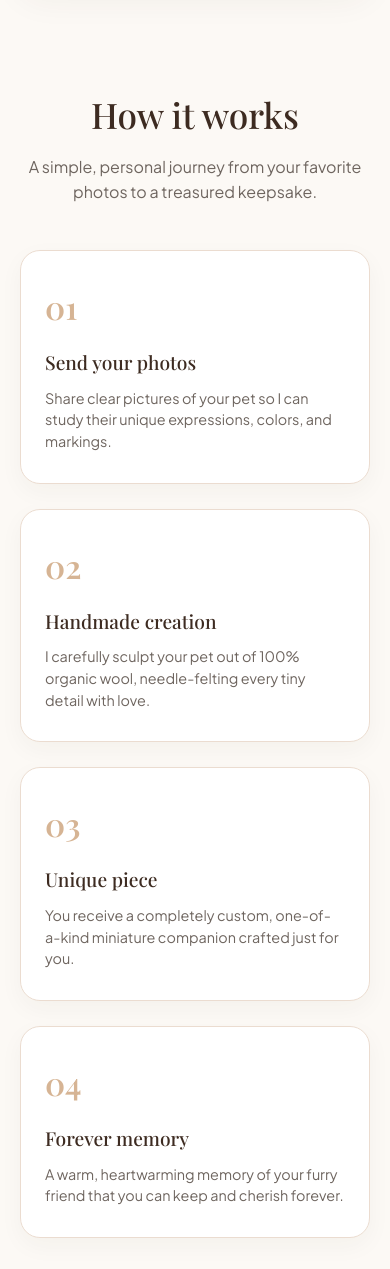
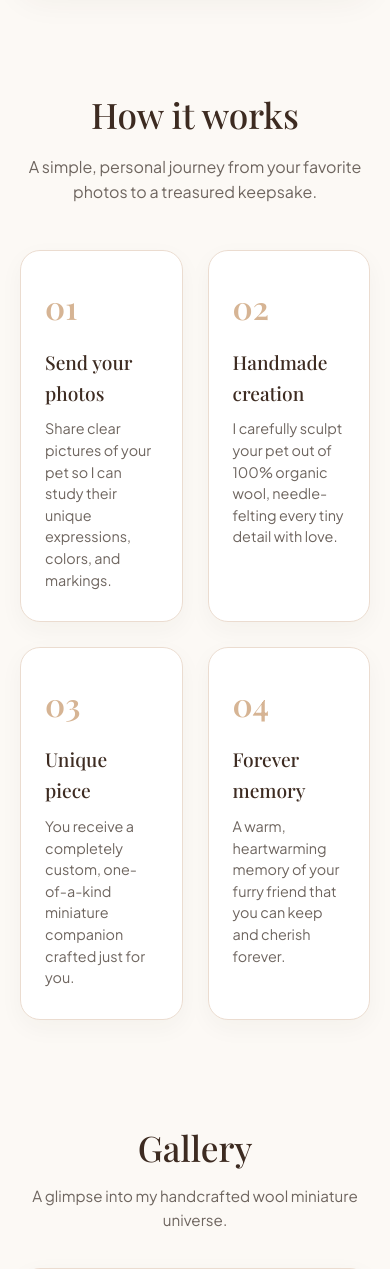
Before and after one commit to KristinaPuf/woolice-shop, a Flask app: page / in a window 390 px wide. Shown: the part 2107-3376 px from the top of the page. Run offline with Flask 3, Linux system fonts and the light colour scheme; some libraries are stand-ins or nearby versions; some web fonts are replaced.

Commit message:
update for mobile

```diff
--- a/templates/index.html
+++ b/templates/index.html
@@ -1386,6 +1386,13 @@ body > .card-badge,
   position: relative;
   z-index: 1;
 }
+
+/* Prilagođavanje za telefone - tačno 2 kartice po redu */
+@media (max-width: 768px) {
+  .steps-grid {
+    grid-template-columns: repeat(2, 1fr) !important;
+  }
+}
 </style>
   </style>
 </head>
```
